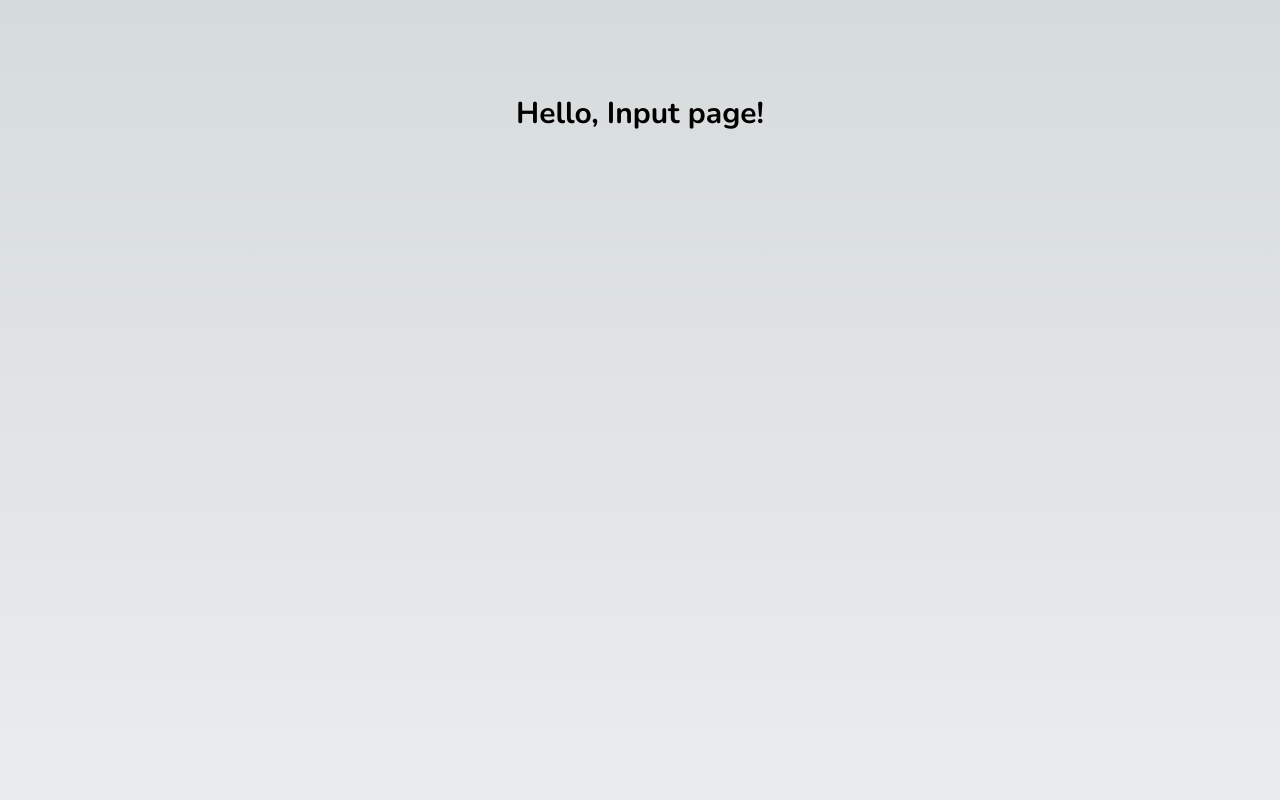
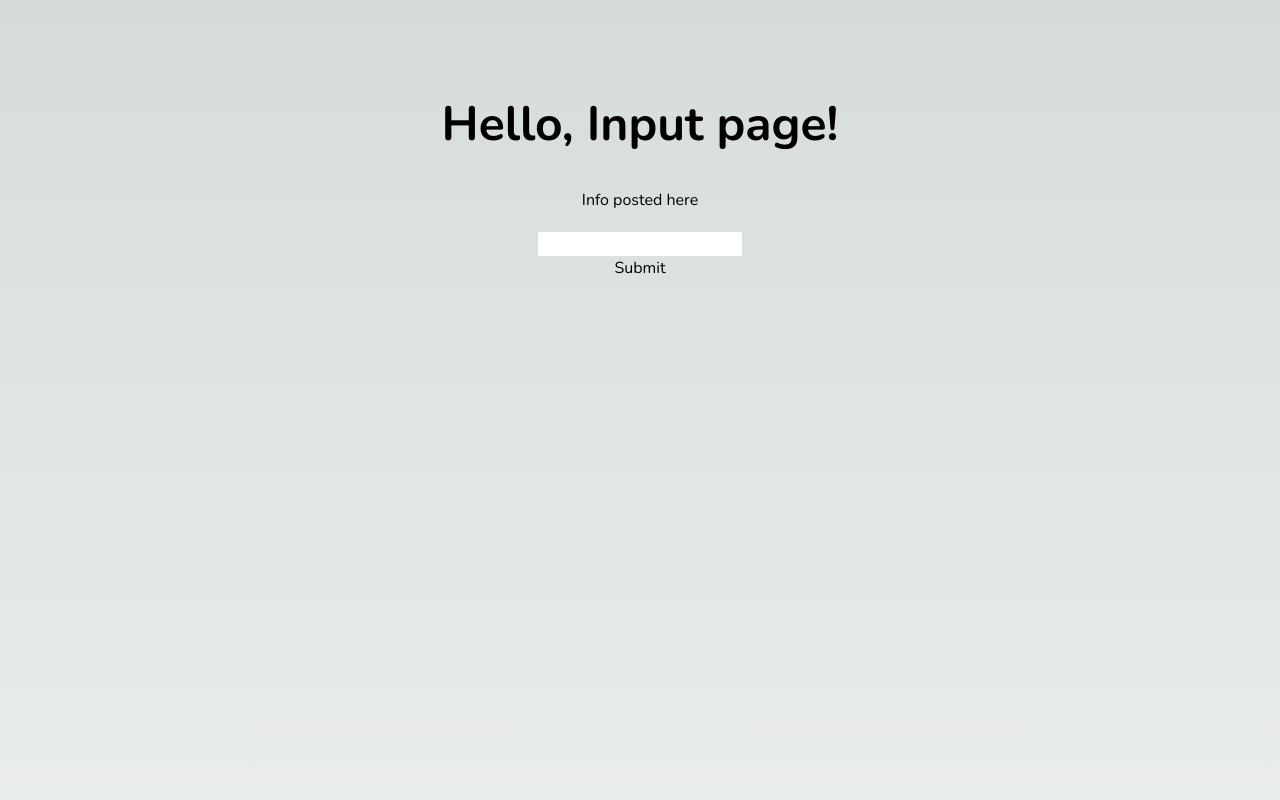
Before and after one commit to achaidez/nextjstest, a Next.js app: page /input in a window 1280 px wide. Shown: the top 800 px of the page. Built offline with nearby package versions, Linux system fonts and the light colour scheme.

Commit message:
Connected to vercel postgres db

```diff
--- a/app/dashboard/page.js
+++ b/app/dashboard/page.js
@@ -1,4 +1,5 @@
 import Link from 'next/link';
+import { sql } from "@vercel/postgres";
 
 // `app/dashboard/page.js` is the UI for the `/dashboard` URL
 export default function Page() {
--- a/app/input/page.js
+++ b/app/input/page.js
@@ -1,7 +1,10 @@
-export default function Page() {
+export default async function Page() {
   return (
-    <main className="flex min-h-screen flex-col items-center justify-between p-24">
-        <h1 className={`mb-3 text-3xl font-bold`}>Hello, Input page!</h1>
-    </main>
+    <div className="flex min-h-screen flex-col items-center p-20">
+        <h1 className="flex items-center p-5 text-5xl font-bold">Hello, Input page!</h1>
+        <p className="flex items-center p-5">Info posted here</p>
+        <input type='text' className="text-black"/>
+        <button>Submit</button>
+    </div>
   )
 }
--- a/app/output/page.js
+++ b/app/output/page.js
@@ -1,7 +1,9 @@
 export default function Page() {
+  //const staticData = await fetch('', { cache: 'force-cache' })
+
   return (
-    <main className="flex min-h-screen flex-col items-center justify-between p-24">
+    <div className="flex min-h-screen flex-col items-center justify-between p-24">
         <h1 className={`mb-3 text-3xl font-bold`}>Hello, Output page!</h1>
-    </main>
+    </div>
   )
 }
```
Also changed, not shown: package.json (+9 -6 lines), scripts/scripts.js (added, +35 -0 lines), 2 other files (tests, documents, lock files or other folders).
